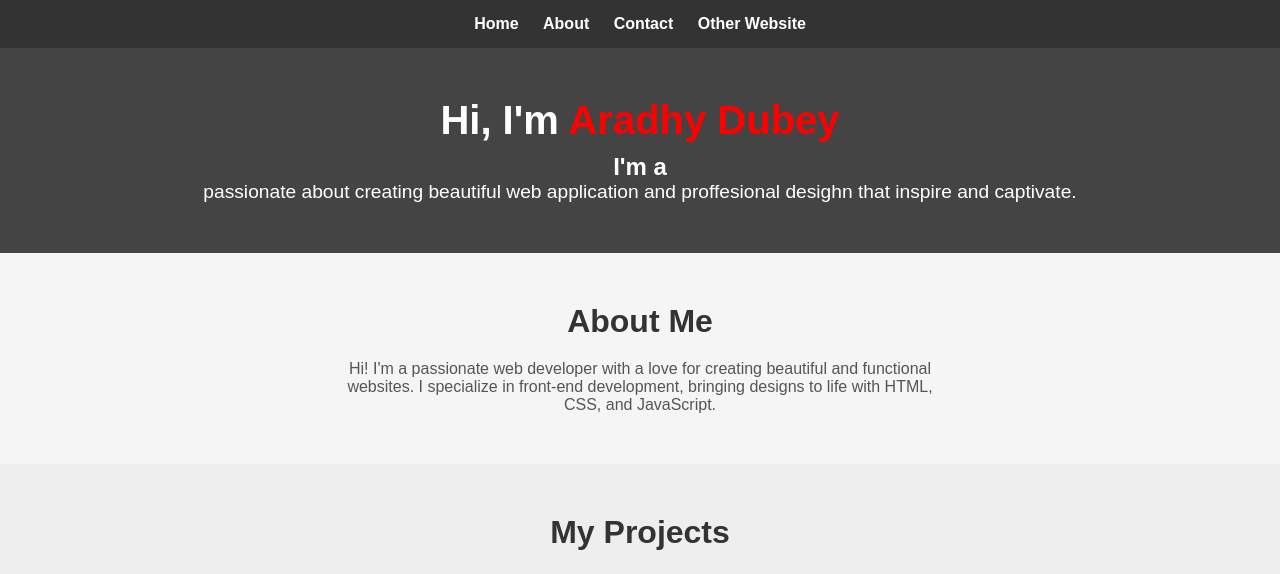
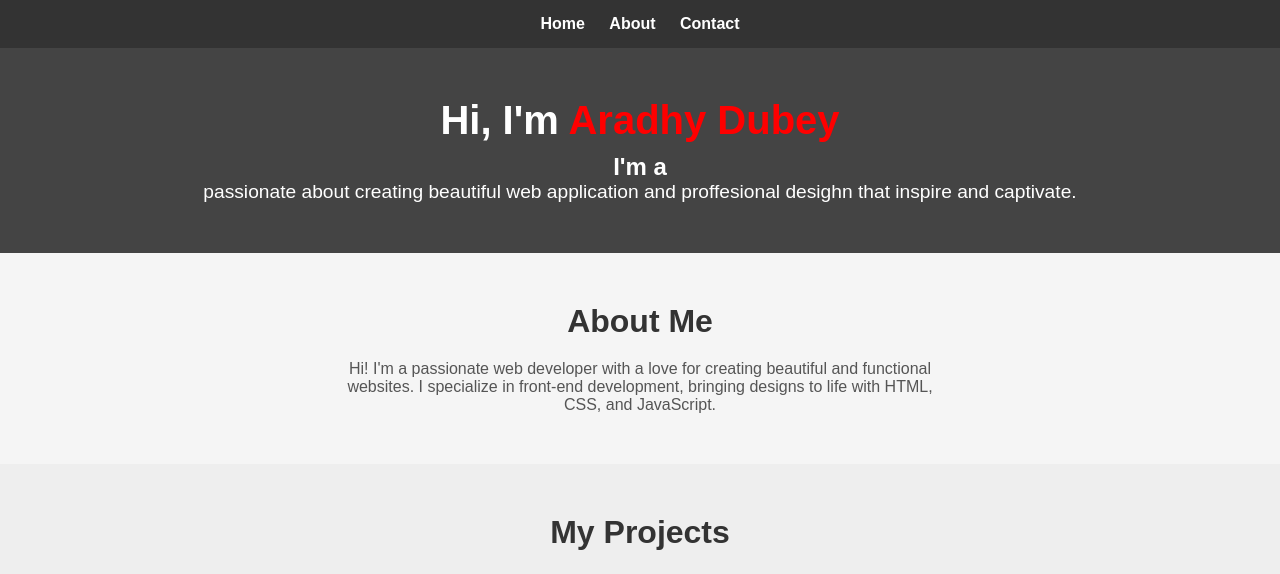
Before and after one commit to ARADHY9800/CREATORs-PORTFOLIO, a plain HTML site: page index.html in a window 1280 px wide. Shown: the top 574 px of the page. Drawn offline with Linux system fonts and the light colour scheme.

Commit message:
Update index.html

```diff
--- a/index.html
+++ b/index.html
@@ -185,7 +185,6 @@
             <li><a href="#home">Home</a></li>
             <li><a href="#about">About</a></li>
             <li><a href="#contact">Contact</a></li>
-            <li><a href="https://aradhy9800.github.io/OTHER-WEBSITES/">Other Website</a></li>
         </ul>
     </nav>
 
```
